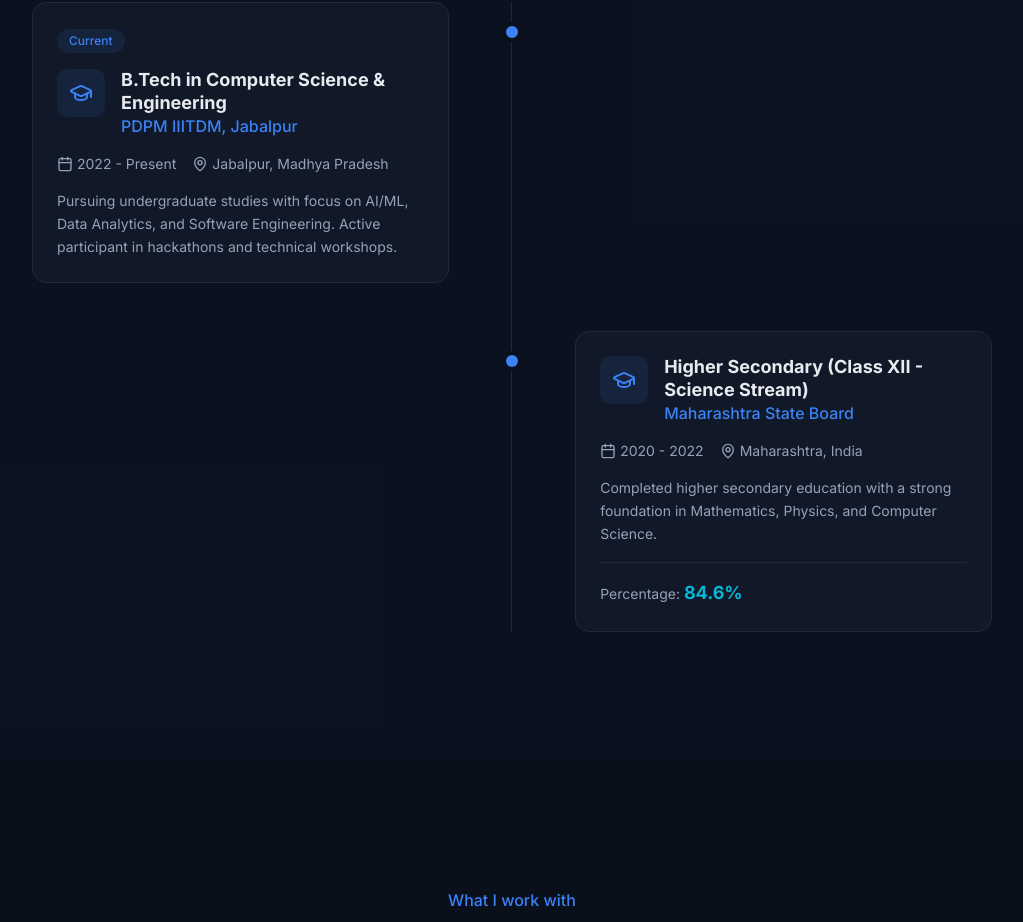
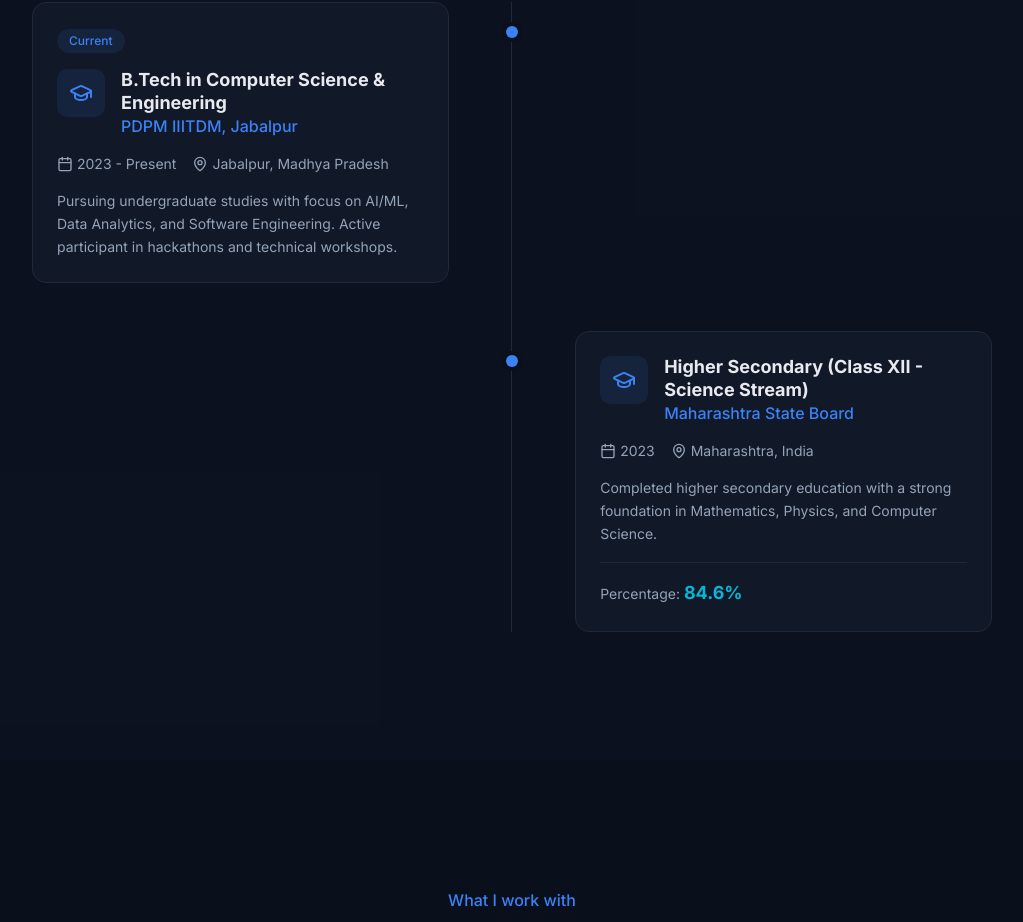
Before and after one commit to Prashikdev2315/Prashik-portfolio, a Next.js app: page / in a window 1280 px wide. Shown: the part 2070-2992 px from the top of the page, without its empty margins (128-1151 px from the left). Built offline with nearby package versions, Linux system fonts and the light colour scheme.

Commit message:
Update education periods for current qualifications

```diff
--- a/components/education-section.tsx
+++ b/components/education-section.tsx
@@ -7,7 +7,7 @@ const education = [
     degree: "B.Tech in Computer Science & Engineering",
     institution: "PDPM IIITDM, Jabalpur",
     location: "Jabalpur, Madhya Pradesh",
-    period: "2022 - Present",
+    period: "2023 - Present",
     description: "Pursuing undergraduate studies with focus on AI/ML, Data Analytics, and Software Engineering. Active participant in hackathons and technical workshops.",
     current: true,
   },
@@ -15,7 +15,7 @@ const education = [
     degree: "Higher Secondary (Class XII - Science Stream)",
     institution: "Maharashtra State Board",
     location: "Maharashtra, India",
-    period: "2020 - 2022",
+    period: "2023",
     description: "Completed higher secondary education with a strong foundation in Mathematics, Physics, and Computer Science.",
     percentage: "84.6%",
     current: false,
```
